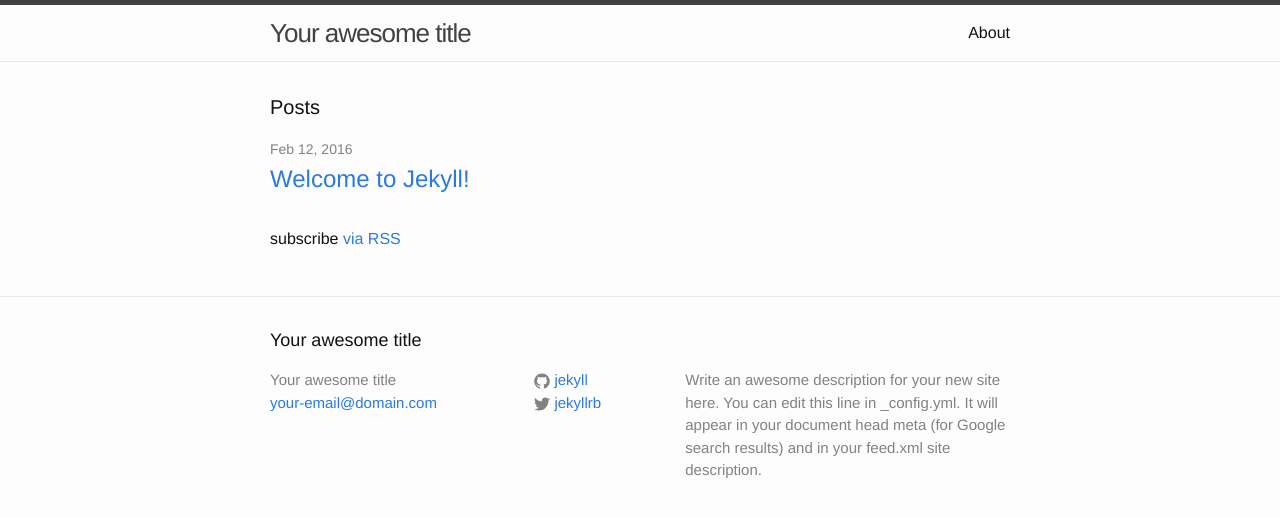
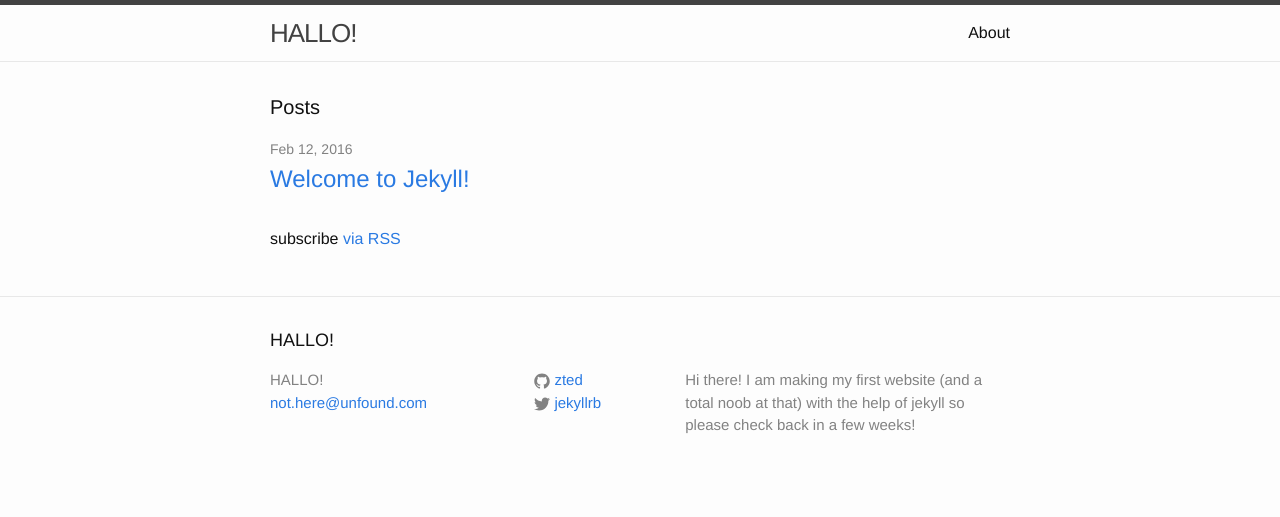
Before and after one commit to zted/zted.github.io, a Jekyll site: the page built from index.html, in a window 1280 px wide. Shown: the top 517 px of the page. Built offline with Jekyll 4.4.1, drawn with Linux system fonts in a browser that asks for light colours.

Commit message:
minimal changes

```diff
--- a/_config.yml
+++ b/_config.yml
@@ -6,16 +6,15 @@
 # 'jekyll serve'. If you change this file, please restart the server process.
 
 # Site settings
-title: Your awesome title
-email: your-email@domain.com
+title: HALLO!
+email: not.here@unfound.com
 description: > # this means to ignore newlines until "baseurl:"
-  Write an awesome description for your new site here. You can edit this
-  line in _config.yml. It will appear in your document head meta (for
-  Google search results) and in your feed.xml site description.
+    Hi there! I am making my first website (and a total noob at that)
+    with the help of jekyll so please check back in a few weeks!
 baseurl: "" # the subpath of your site, e.g. /blog
 url: "http://yourdomain.com" # the base hostname & protocol for your site
 twitter_username: jekyllrb
-github_username:  jekyll
+github_username:  zted
 
 # Build settings
 markdown: kramdown
```
